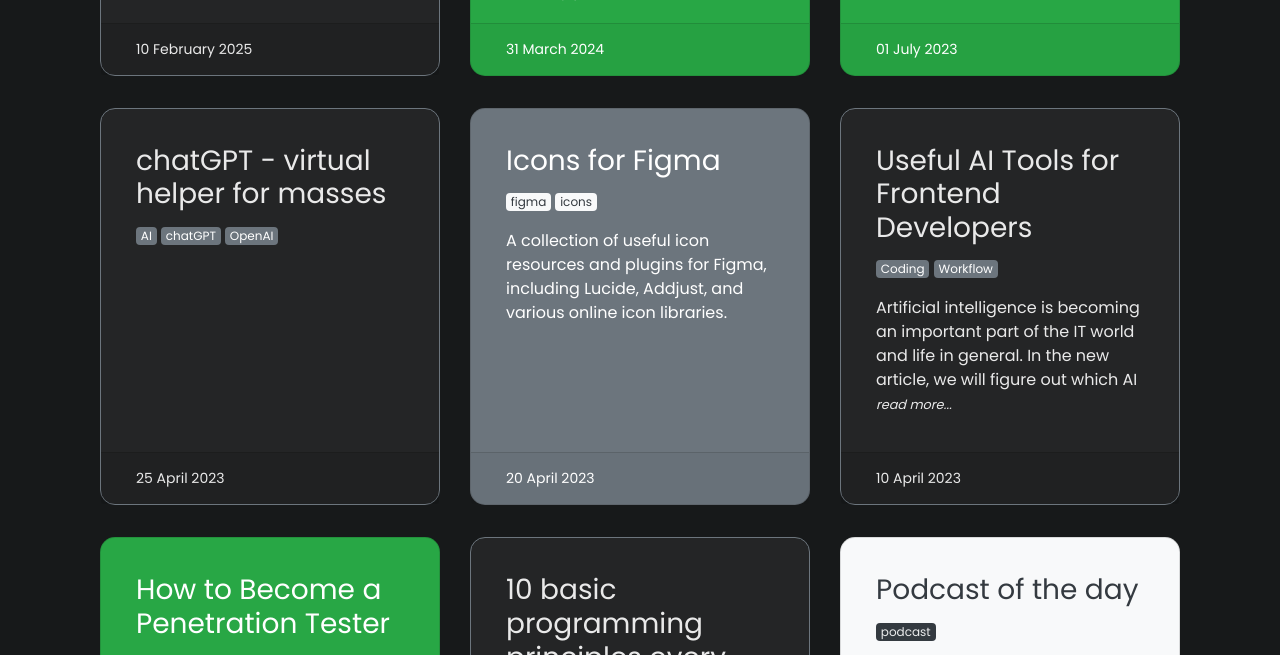
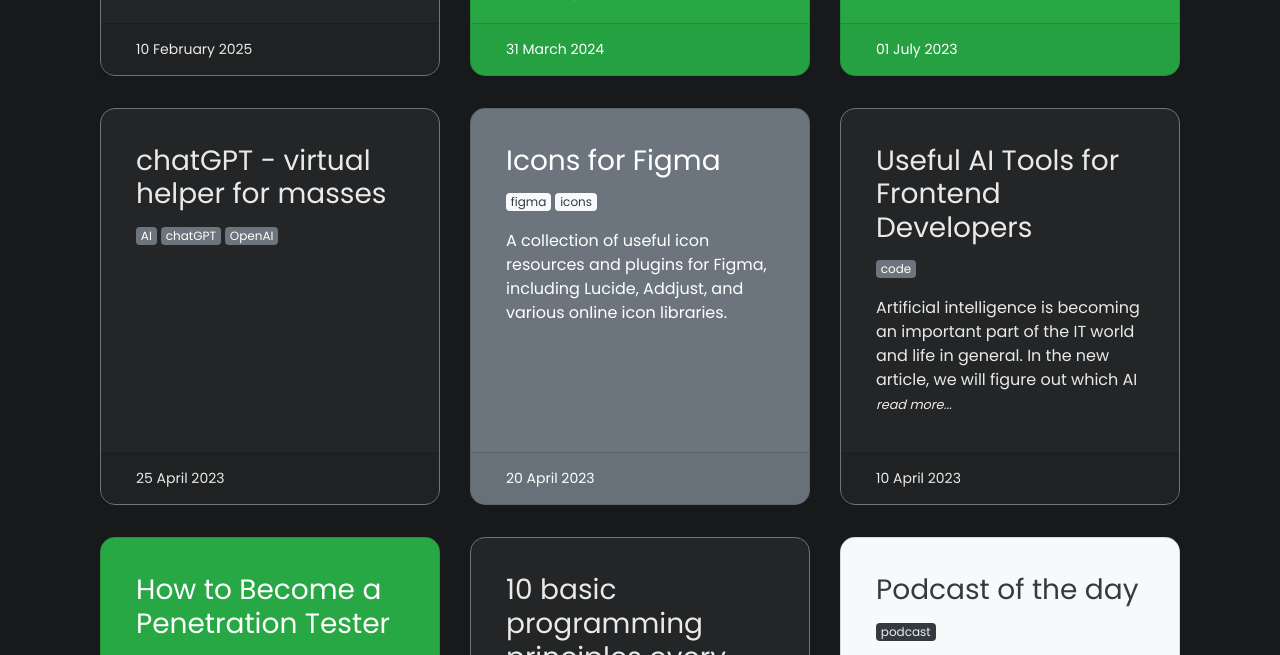
Before and after one commit to rmb-dev/rmb-dev.github.io, a Jekyll site: the page built from pages/blog.html, in a window 1280 px wide and 900 px high, scrolled down 521 px, cut to the strip 0-655 px from the top of the window. Built offline with Jekyll 4.4.1, drawn with Linux system fonts in a browser that asks for light colours; nearby versions of some CDN libraries; comment, search, counter and statistics services are not loaded.

Commit message:
Update and rename 2023-04-10-AI-tools.md to 2023-04-10-ai-tools.md

```diff
--- a/_posts/2023-04-10-AI-tools.md
+++ b/_posts/2023-04-10-ai-tools.md
@@ -1,6 +1,6 @@
 ---
 title: Useful AI Tools for Frontend Developers
-tags: [Coding, Workflow]
+tags: [code]
 style: border
 color: secondary
 description:
```
